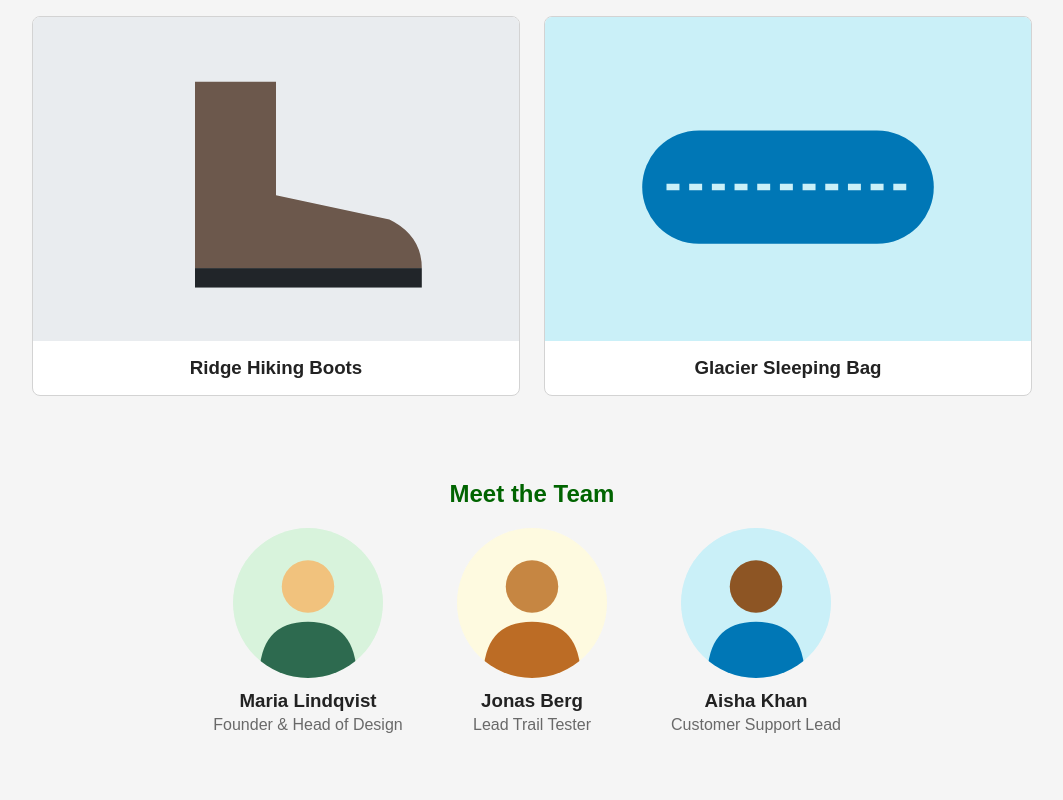
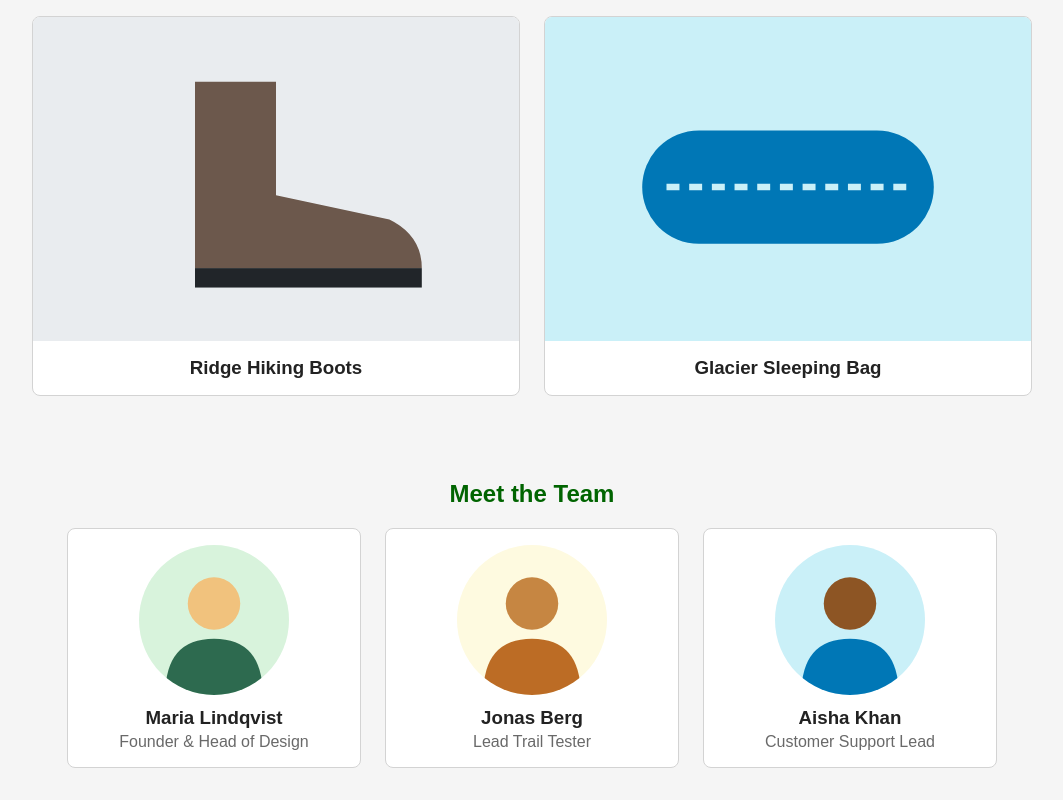
Before and after one commit to hevolx/Company-Home-Page-with-Flexbox, a plain HTML site: page index.html in a window 1280 px wide. Shown: the part 1048-1848 px from the top of the page, without its empty margins (108-1171 px from the left). Before the commit the page ends 1814 px from the top, so only its background shows below. Drawn offline with Linux system fonts and the light colour scheme.

Commit message:
feat: make team member cards flexible
Let team cards grow and shrink with the page and wrap onto new rows,
with a maximum width and scaling photos.

```diff
--- a/style.css
+++ b/style.css
@@ -133,18 +133,26 @@ body {
   flex-wrap: wrap;
   justify-content: center;
   gap: 1.5rem;
-  margin: 0;
+  max-width: 1000px;
+  margin: 0 auto;
   padding: 0;
   list-style: none;
 }
 
+/* Cards share each row, shrink and grow with the page, but stay readable */
 .member {
-  width: 200px;
+  flex: 1 1 180px;
+  max-width: 260px;
+  padding: 1rem;
+  background-color: white;
+  border: 1px solid lightgray;
+  border-radius: 8px;
 }
 
 .member img {
-  width: 150px;
-  height: 150px;
+  width: 100%;
+  max-width: 150px;
+  height: auto;
   border-radius: 50%;
 }
 
```
